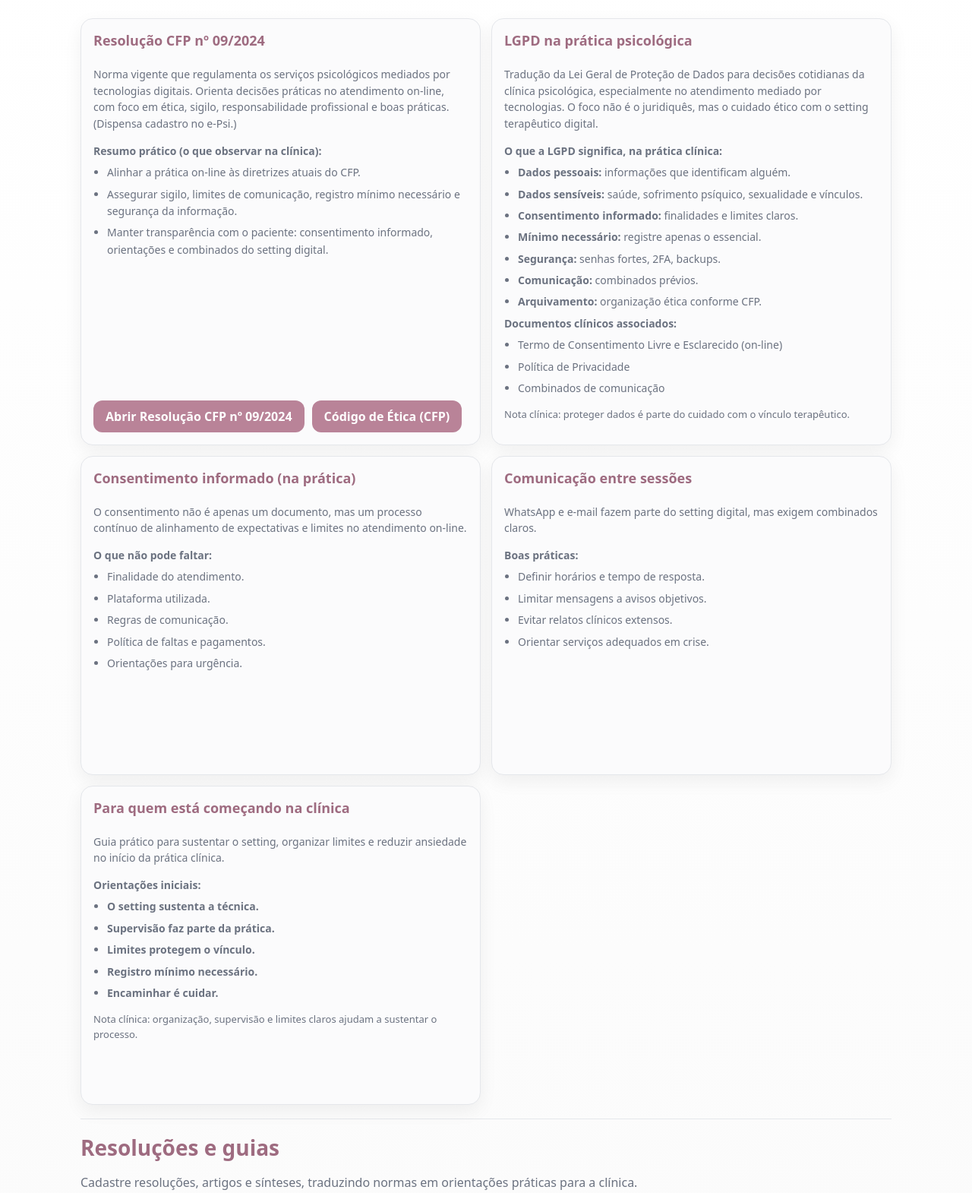
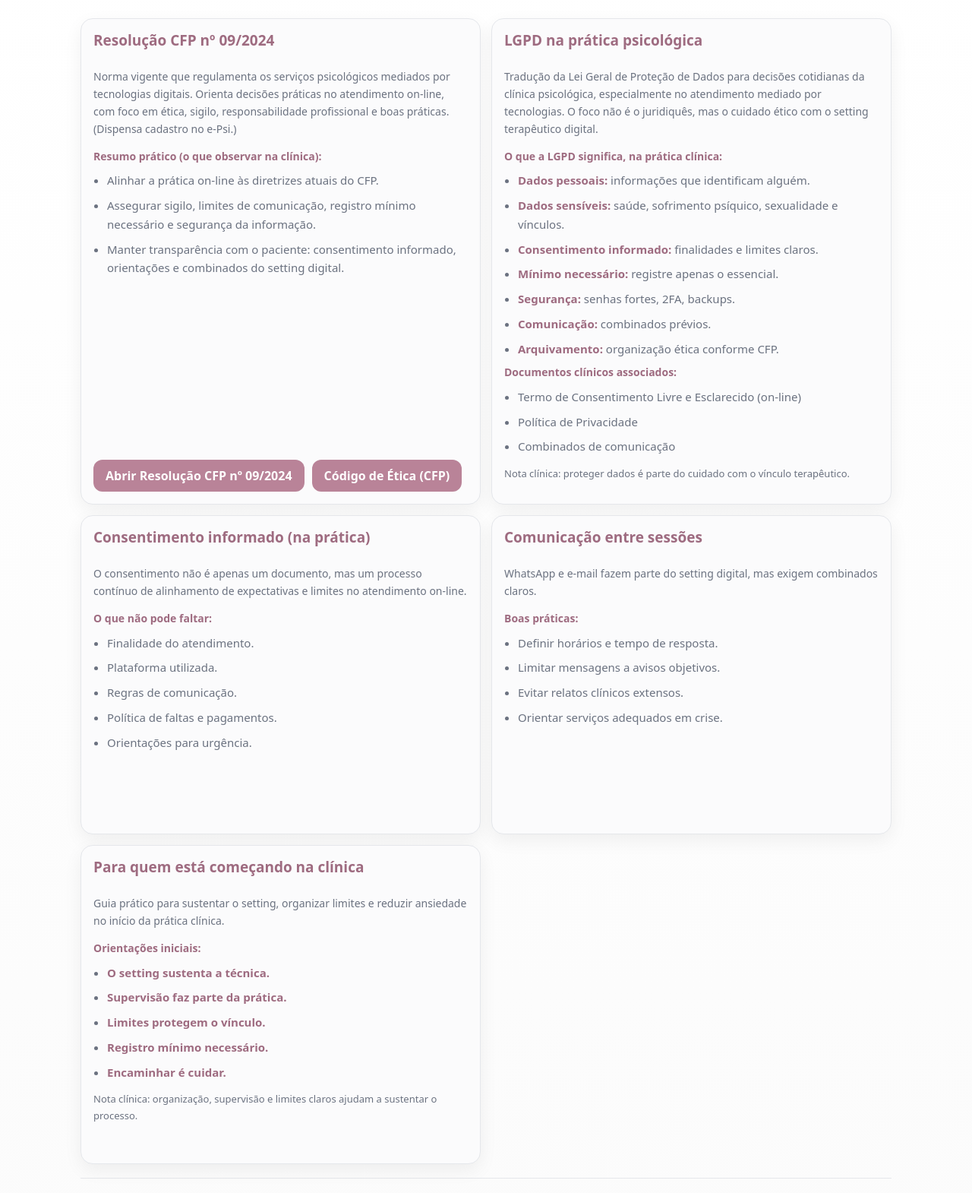
Before and after one commit to sabrinaandraderocha-cmyk/setting-psicoterapia-online, a FastAPI app: template app/templates/norms.html in a window 1280 px wide. Shown: the part 51-1621 px from the top of the page at 76% size. Run offline with FastAPI, Linux system fonts and the light colour scheme; the template is opened without the code that fills it, so the values that code supplies are empty.

Commit message:
Update styles.css

```diff
--- a/app/static/styles.css
+++ b/app/static/styles.css
@@ -147,6 +147,7 @@ h2 {
   flex: 1;
 }
 
+/* Tipografia base (vai ser refinada mais abaixo) */
 .card.editorial p {
   font-size: 14px;
   line-height: 1.55;
@@ -326,3 +327,31 @@ hr {
 }
 
 .dark-mode a { color: #d8a1b6 !important; }
+
+/* =========================
+   Tipografia editorial unificada (Normas)
+   ========================= */
+.card.editorial h2 {
+  font-size: 19px;
+  line-height: 1.35;
+}
+
+.card.editorial p,
+.card.editorial ul,
+.card.editorial li {
+  font-size: 15px;
+  line-height: 1.65;
+}
+
+.card.editorial li {
+  margin: 8px 0;
+}
+
+.card.editorial strong {
+  font-weight: 600;
+  color: var(--accent-dark);
+}
+
+.card.editorial p.muted {
+  font-size: 14px;
+}
```
